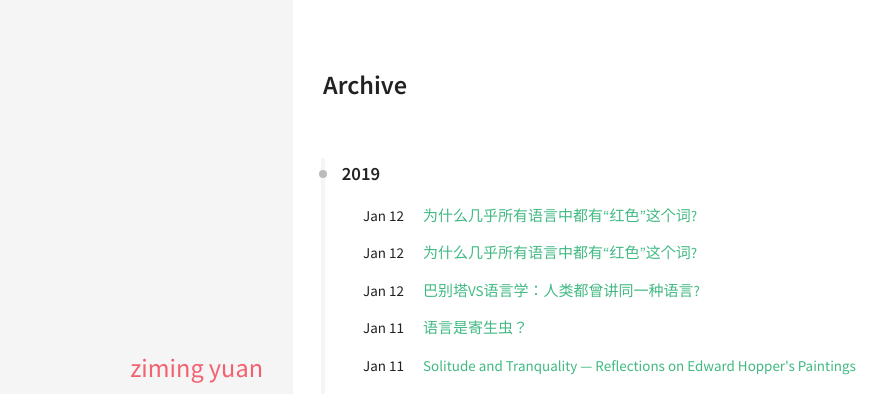
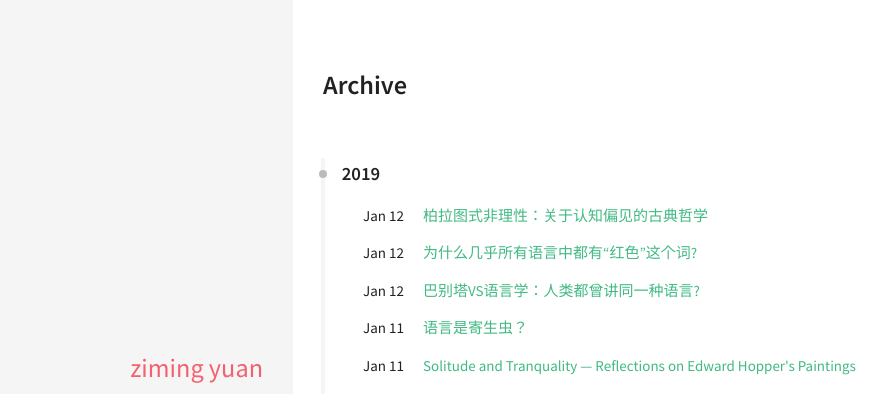
Before and after one commit to zimine/zimine.github.io, a Jekyll site: the page built from archive.html, in a window 1280 px wide. Shown: the top 394 px of the page, without its empty margins (27-914 px from the left). Built offline with Jekyll 4.4.1, drawn with Linux system fonts in a browser that asks for light colours.

Commit message:
Update 2019-01-12-Translation-Plato.md

```diff
--- a/_posts/2019-01-12-Translation-Plato.md
+++ b/_posts/2019-01-12-Translation-Plato.md
@@ -1,9 +1,13 @@
 ---
 layout: post
-title: "为什么几乎所有语言中都有“红色”这个词?"
+title: "柏拉图式非理性：关于认知偏见的古典哲学"
 date:   2019-01-12 14:24:19
 excerpt: "It is a Chinese translation of the Aeon essay: What Plato knew about behavioural economics. (A lot)"
 categories: [translation]
+image:
+  feature: https://neu-reality.com/wp-content/uploads/2017/08/52257470_1.jpg
+  credit: The School of Athens (Raphael, 1509)
+  creditlink: https://en.wikipedia.org/wiki/The_School_of_Athens
 comments: true
 ---
 在其著作《论具有现代头脑》（On Being Modern-Minded）中，伯特兰·罗素描绘了他对历史和人类才智进步的美好幻想。因为每个时代的人都会放大其独特性，并将自身看做过往时代进步的顶峰，其与先前历史阶段的连续性易被忽视：“新的流行语让我们忽视了其实我们的祖先和我们有着类似的想法和感受，只是换了个说法而已。”
```
